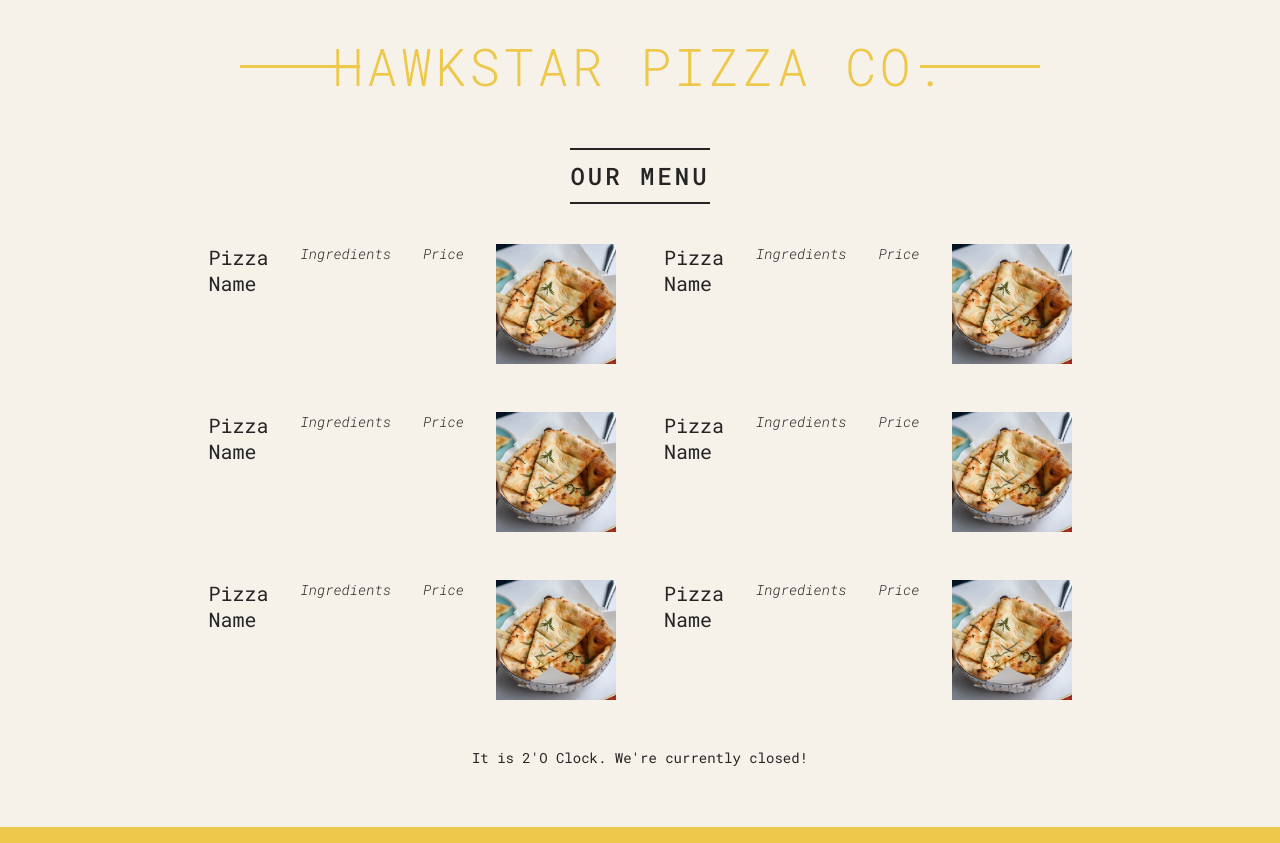
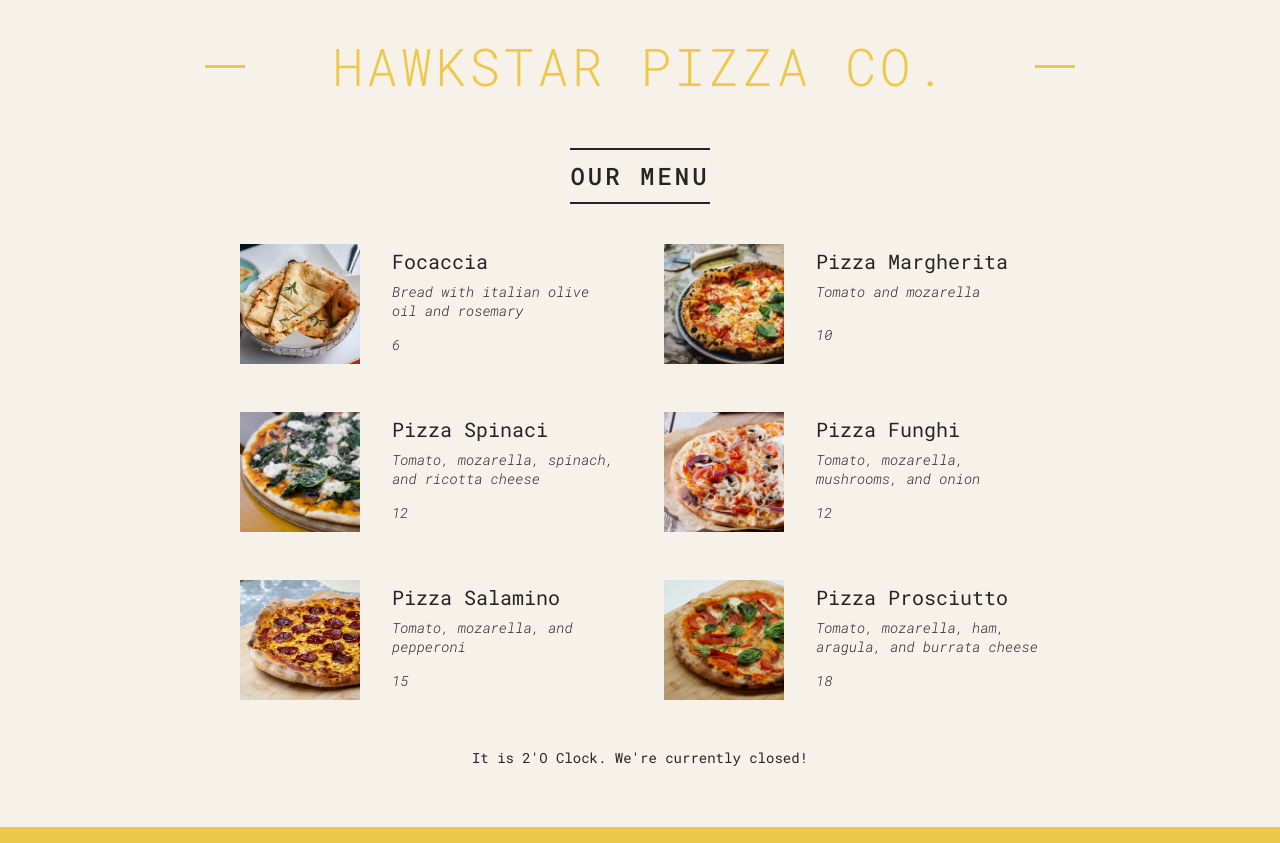
Before and after one commit to Shahbaaz92/Pizza-App, a React (Vite) app: page / in a window 1280 px wide. Built offline with nearby package versions, Linux system fonts and the light colour scheme.

Commit message:
Update App

```diff
--- a/src/components/Menu.jsx
+++ b/src/components/Menu.jsx
@@ -1,15 +1,46 @@
 import Pizza from "./Pizza";
+import { pizzaData } from "../data";
 function Menu() {
   return (
     <main className="menu">
       <h2>Our Menu</h2>
       <section className="pizzas">
-        <Pizza />
-        <Pizza />
-        <Pizza />
-        <Pizza />
-        <Pizza />
-        <Pizza />
+        <Pizza
+          name={pizzaData[0].name}
+          ingredients={pizzaData[0].ingredients}
+          photoName={pizzaData[0].photoName}
+          price={pizzaData[0].price}
+        />
+        <Pizza
+          name={pizzaData[1].name}
+          ingredients={pizzaData[1].ingredients}
+          photoName={pizzaData[1].photoName}
+          price={pizzaData[1].price}
+        />
+        <Pizza
+          name={pizzaData[2].name}
+          ingredients={pizzaData[2].ingredients}
+          photoName={pizzaData[2].photoName}
+          price={pizzaData[2].price}
+        />
+        <Pizza
+          name={pizzaData[3].name}
+          ingredients={pizzaData[3].ingredients}
+          photoName={pizzaData[3].photoName}
+          price={pizzaData[3].price}
+        />
+        <Pizza
+          name={pizzaData[4].name}
+          ingredients={pizzaData[4].ingredients}
+          photoName={pizzaData[4].photoName}
+          price={pizzaData[4].price}
+        />
+        <Pizza
+          name={pizzaData[5].name}
+          ingredients={pizzaData[5].ingredients}
+          photoName={pizzaData[5].photoName}
+          price={pizzaData[5].price}
+        />
       </section>
     </main>
   );
--- a/src/components/Pizza.jsx
+++ b/src/components/Pizza.jsx
@@ -1,12 +1,14 @@
 // import { pizzaData } from "../data";
 
-function Pizza() {
+function Pizza({ name, ingredients, price, photoName }) {
   return (
     <article className="pizza">
-      <h3>Pizza Name</h3>
-      <p>Ingredients</p>
-      <p>Price</p>
-      <img src="pizzas/focaccia.jpg" alt="Focaccia " />
+      <img src={photoName} alt={name} />
+      <div>
+        <h3>{name}</h3>
+        <p>{ingredients}</p>
+        <p>{price}</p>
+      </div>
     </article>
   );
 }
--- a/src/index.css
+++ b/src/index.css
@@ -57,7 +57,8 @@ body {
   display: block;
   content: "";
   height: 3px;
-  width: 12rem;
+  width: 4rem;
+  margin: 0 -35px;
   background-color: #edc84b;
   position: absolute;
   top: calc(50% - 1px);
```
